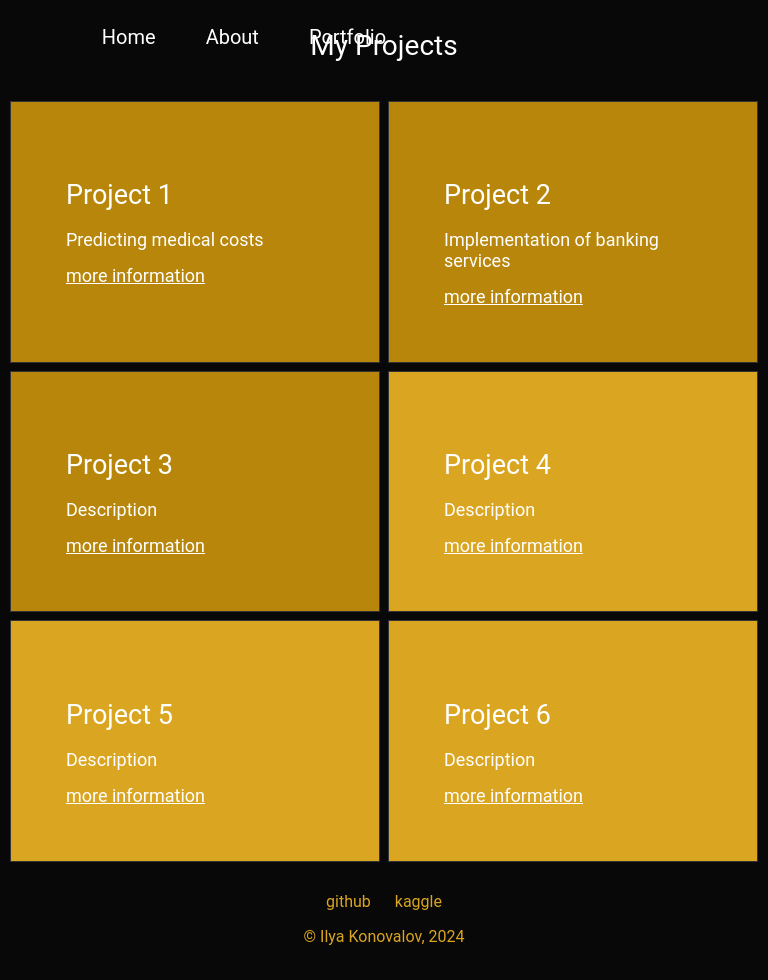
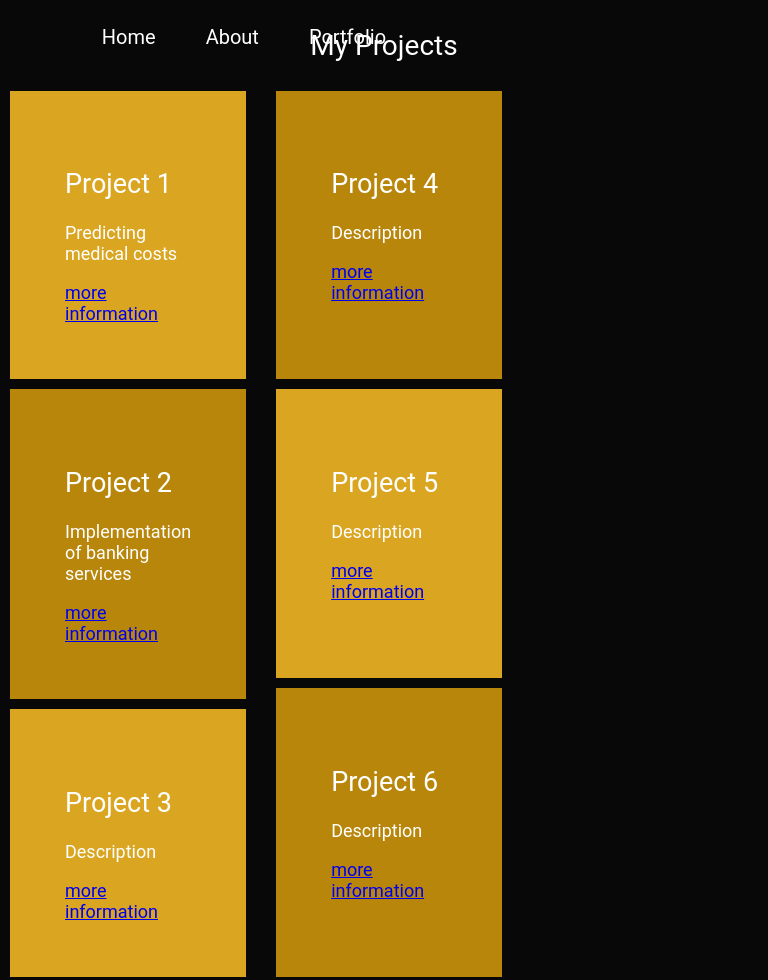
Before and after one commit to IlyaKonoval/Portfolio, a plain HTML site: page portfolio.html in a window 768 px wide. Shown: the top 980 px of the page. Drawn offline with Linux system fonts and the light colour scheme.

Commit message:
правки 4

```diff
--- a/style.css
+++ b/style.css
@@ -155,70 +155,51 @@
     flex-direction: column;
 }
 
-.portfolio {
-    flex-grow: 1;
-}
-
 .portfolio__heading {
     font-size: 28px;
     padding: 10px;
     text-align: center;
 }
 
-.page-footer__copyright-text {
-    text-transform: capitalize;
+.project {
+    font-size: 18px;
+    padding: 55px;
 }
 
+@media (min-width: 768px) {
     .my-projects {
         display: grid;
+        grid-gap: 10px;
         grid-template-columns: repeat(3, 1fr);
-    gap: 8px;
-    padding: 10px;
     }
 
-.my-projects__item {
-    font-size: 18px;
-    padding: 55px;
-    border: 1px solid #333;
+    .row:nth-child(2n+1) .project {
+        background-color: #B8860B;
+    }
+
+    .row:nth-child(2n) .project {
+        background-color: #DAA520;
     }
 
     .row {
         display: contents;
     }
-.row:nth-child(2n+1) div {
-    background: #B8860B;
-}
-.row:nth-child(2n+2) div {
-    background: #DAA520;
-}
-
-.project {
-}
-
-.project__title {
-    margin-bottom: 10px;
-}
-
-.project__description {
-    margin-bottom: 15px;
-}
-
-.project__link {
-    color: #ffffff;
-    text-decoration: underline;
-}
-
-.project__link:hover {
-    color: #B8860B;
-    text-decoration: underline;
 }
 
 @media (max-width: 768px) {
-    .index-main {
-        background-image: none;
+    .row {
+        padding: 0 10px 10px;
+        display: grid;
+        grid-gap: 10px;
     }
 
-    .my-projects {
-        grid-template-columns: repeat(2, 1fr);
+    .row:nth-child(2n+1) .project:nth-child(2n),
+    .row:nth-child(2n) .project:nth-child(2n+1) {
+        background-color: #B8860B;
+    }
+
+    .row:nth-child(2n+1) .project:nth-child(2n+1),
+    .row:nth-child(2n) .project:nth-child(2n) {
+        background-color: #DAA520;
     }
 }
```
Lines whose indentation alone changed are shown as unchanged.
